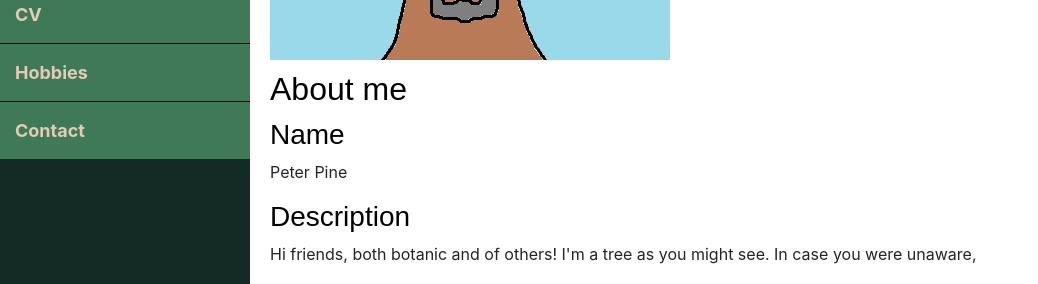
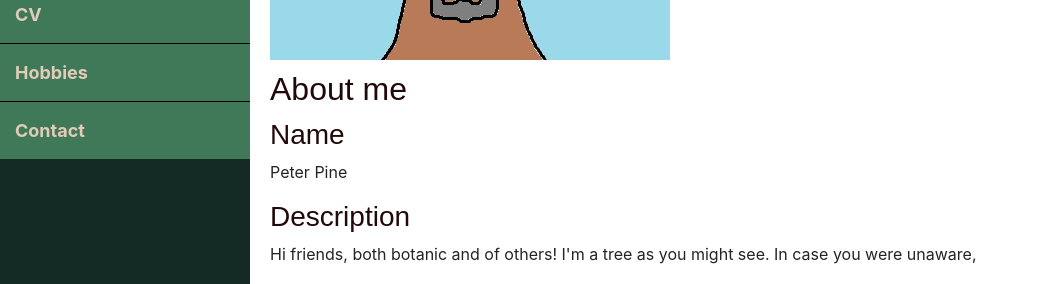
Before and after one commit to vesterta/WOHI_assignment_3, a plain HTML site: page w2/index.html in a window 1280 px wide. Shown: the part 448-732 px from the top of the page, without its empty margins (0-1038 px from the left). Drawn offline with nearby package versions, Linux system fonts and the light colour scheme.

Commit message:
css change in dev branch

```diff
--- a/w2/index.html
+++ b/w2/index.html
@@ -19,7 +19,7 @@
 
         h2, h3 {
             font-family: Arial, sans-serif;
-            color: black;
+            color: rgb(34, 9, 9);
             margin-top: 10px;
         }
 
```
